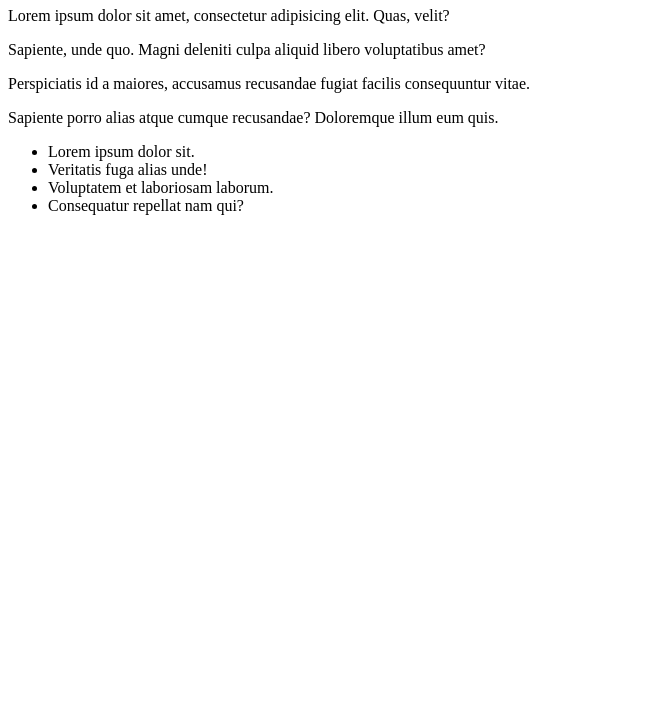
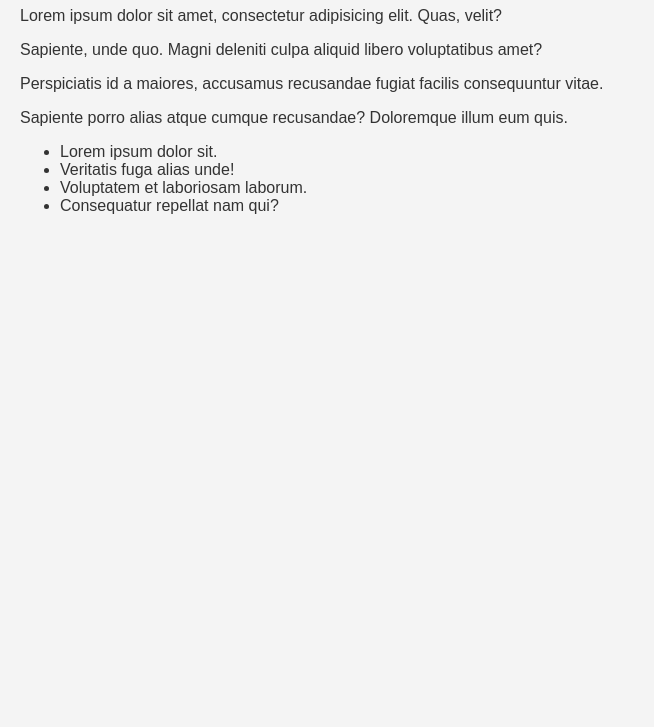
Before and after one commit to RocioMigliarese/RepositorioHenry, a plain HTML site: page index.html in a window 1280 px wide. Shown: the part 73-800 px from the top of the page, without its empty margins (0-654 px from the left). Drawn offline with Linux system fonts and the light colour scheme.

Commit message:
checkpoint commit

```diff
--- a/index.html
+++ b/index.html
@@ -4,6 +4,7 @@
 <head>
     <meta charset="UTF-8">
     <meta name="viewport" content="width=device-width, initial-scale=1.0">
+    <link rel="stylesheet" type="text/css" href="styles.css">
     <title>Mi primer sitio web</title>
 </head>
 
--- /dev/null
+++ b/styles.css
@@ -0,0 +1,6 @@
+body {
+    font-family: 'Arial', sans-serif;
+    background-color: #f4f4f4;
+    color: #333;
+    margin: 20px;
+  }
```
Also changed, not shown: aaa.html (added).
